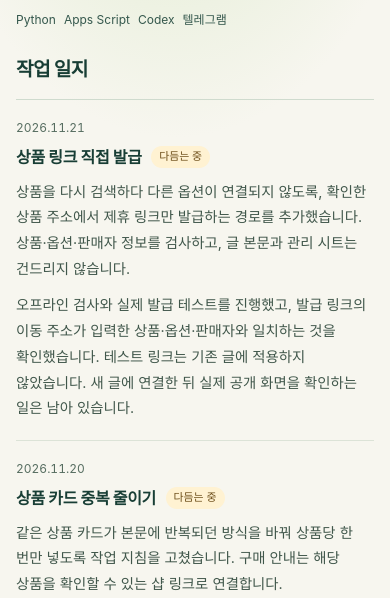
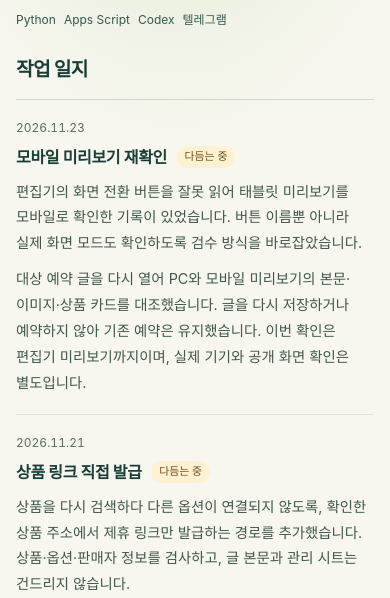
Before and after one commit to moon-cardone/moonz-lab, a plain HTML site: page project/blog-auto.html in a window 390 px wide. Shown: the part 246-844 px from the top of the page. Drawn offline with Linux system fonts and the light colour scheme.

Commit message:
docs: record mobile preview verification correction

```diff
--- a/project/blog-auto.html
+++ b/project/blog-auto.html
@@ -127,7 +127,8 @@ footer a{text-decoration:none;font-weight:700;font-size:.9rem}
 <span class="badge live">운영 중</span><h1>블로그 자동 포스팅</h1>
 <p class="tagline">조사부터 초안·검수까지 돕는 도구</p><ul class="tools"><li>Python</li><li>Apps Script</li><li>Codex</li><li>텔레그램</li></ul>
 </header>
-<main id="main" class="project-main"><section><h2>작업 일지</h2><article class="log"><div class="log-head"><time class="log-date" datetime="2026-11-21">2026.11.21</time><h3>상품 링크 직접 발급</h3><span class="badge shaping">다듬는 중</span></div><div class="log-body"><p>상품을 다시 검색하다 다른 옵션이 연결되지 않도록, 확인한 상품 주소에서 제휴 링크만 발급하는 경로를 추가했습니다. 상품·옵션·판매자 정보를 검사하고, 글 본문과 관리 시트는 건드리지 않습니다.</p>
+<main id="main" class="project-main"><section><h2>작업 일지</h2><article class="log"><div class="log-head"><time class="log-date" datetime="2026-11-23">2026.11.23</time><h3>모바일 미리보기 재확인</h3><span class="badge shaping">다듬는 중</span></div><div class="log-body"><p>편집기의 화면 전환 버튼을 잘못 읽어 태블릿 미리보기를 모바일로 확인한 기록이 있었습니다. 버튼 이름뿐 아니라 실제 화면 모드도 확인하도록 검수 방식을 바로잡았습니다.</p>
+<p>대상 예약 글을 다시 열어 PC와 모바일 미리보기의 본문·이미지·상품 카드를 대조했습니다. 글을 다시 저장하거나 예약하지 않아 기존 예약은 유지했습니다. 이번 확인은 편집기 미리보기까지이며, 실제 기기와 공개 화면 확인은 별도입니다.</p></div></article><article class="log"><div class="log-head"><time class="log-date" datetime="2026-11-21">2026.11.21</time><h3>상품 링크 직접 발급</h3><span class="badge shaping">다듬는 중</span></div><div class="log-body"><p>상품을 다시 검색하다 다른 옵션이 연결되지 않도록, 확인한 상품 주소에서 제휴 링크만 발급하는 경로를 추가했습니다. 상품·옵션·판매자 정보를 검사하고, 글 본문과 관리 시트는 건드리지 않습니다.</p>
 <p>오프라인 검사와 실제 발급 테스트를 진행했고, 발급 링크의 이동 주소가 입력한 상품·옵션·판매자와 일치하는 것을 확인했습니다. 테스트 링크는 기존 글에 적용하지 않았습니다. 새 글에 연결한 뒤 실제 공개 화면을 확인하는 일은 남아 있습니다.</p></div></article><article class="log"><div class="log-head"><time class="log-date" datetime="2026-11-20">2026.11.20</time><h3>상품 카드 중복 줄이기</h3><span class="badge shaping">다듬는 중</span></div><div class="log-body"><p>같은 상품 카드가 본문에 반복되던 방식을 바꿔 상품당 한 번만 넣도록 작업 지침을 고쳤습니다. 구매 안내는 해당 상품을 확인할 수 있는 샵 링크로 연결합니다.</p>
 <p>새 원고의 PC·모바일 저장본에서 상품 카드와 샵 링크가 각각 한 번씩 들어간 것을 확인하고 예약 목록을 대조했습니다. 중복을 자동으로 제거하는 코드를 만든 것은 아닙니다. 실제 공개 후 카드의 도착점과 자동 고지 표시를 확인하는 일은 남아 있습니다.</p></div></article><article class="log"><div class="log-head"><time class="log-date" datetime="2026-11-18">2026.11.18</time><h3>소제목 인용구 서식 재적용</h3><span class="badge shaping">다듬는 중</span></div><div class="log-body"><p>예약한 글에서 소제목이 편집기의 인용구 서식으로 바뀌지 않은 것을 확인했습니다. 새 글부터 원고의 표시 기호를 지우고 실제 인용구 블록으로 넣도록 작성·편집 지침을 맞췄습니다.</p>
 <p>저장본을 다시 열어 소제목의 인용구 서식과 기호 제거를 확인하고, 예약 목록도 대조했습니다. 이미 예약하거나 공개한 글은 수정하지 않았습니다. 새 글의 공개 화면에서도 같은 서식이 유지되는지 확인하는 일은 남아 있습니다.</p></div></article><article class="log"><div class="log-head"><time class="log-date" datetime="2026-11-17">2026.11.17</time><h3>브라우저 장애 후 원고별 재개</h3><span class="badge shaping">다듬는 중</span></div><div class="log-body"><p>여러 편집창에서 입력이 멈췄습니다. 완료된 탭만 닫고 미완료 원고는 보존했습니다. 브라우저가 다시 응답하자 새 편집창에서 저장본을 불러와 글마다 어디까지 진행할 수 있는지 확인했습니다.</p>
```
Also changed, not shown: index.html (+1 -1 lines), 1 other file.
